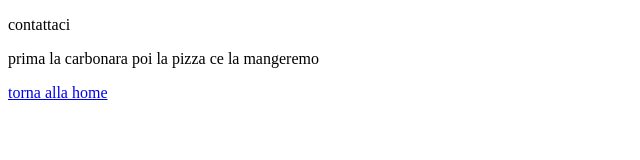
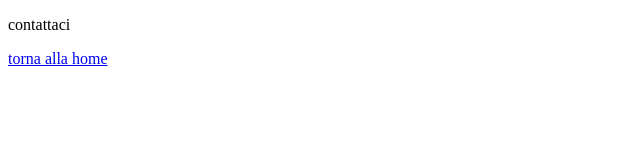
Before and after one commit to AlessioPacioni97/esempio1, a plain HTML site: page contatti.html in a window 1280 px wide. Shown: the whole page, without its empty margins (0-640 px from the left). Drawn offline with Linux system fonts and the light colour scheme.

Commit message:
cancello sara

```diff
--- a/contatti.html
+++ b/contatti.html
@@ -15,7 +15,6 @@
     <body>
         <div>
             <p>contattaci</p>
-            <p>prima la carbonara poi la pizza ce la mangeremo</p>
             <a href="index.html">torna alla home</a>
         </div>
         <!--[if lt IE 7]>
```
